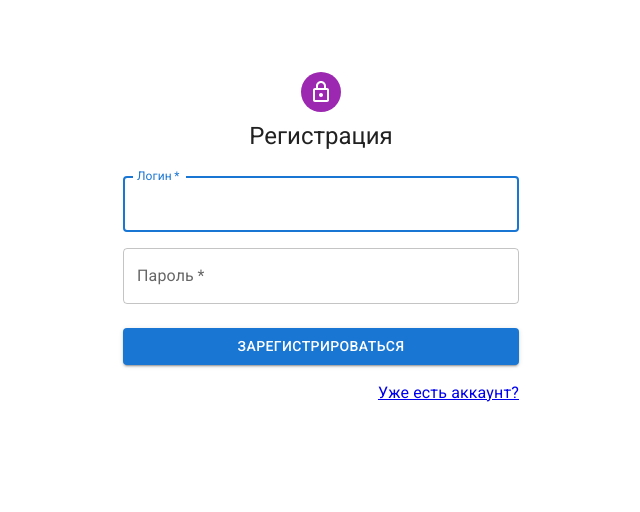
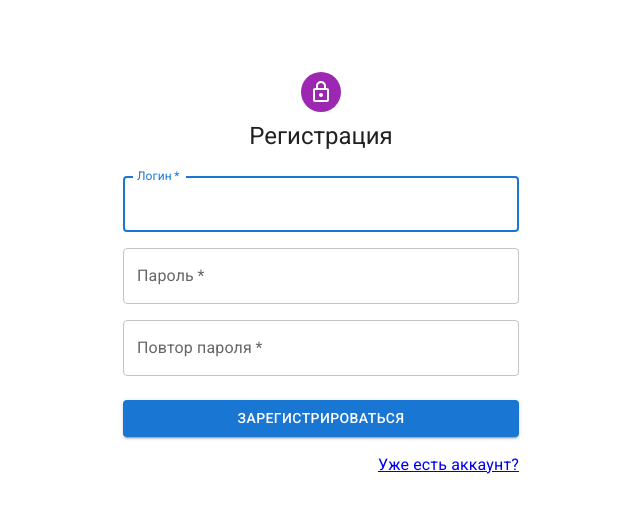
Before and after one commit to Khels/CRM, a React (Vite) app in the folder frontend/: page /sign-up in a window 1280 px wide. Shown: the top 512 px of the page, without its empty margins (319-959 px from the left). Built offline with nearby package versions, Linux system fonts and the light colour scheme.

Commit message:
feat(frontend): added new field password_confirm

```diff
--- a/frontend/src/routes/pages/SignUp.tsx
+++ b/frontend/src/routes/pages/SignUp.tsx
@@ -56,6 +56,17 @@
                 autoComplete="new-password"
               />
             </Grid>
+            <Grid item xs={12}>
+              <TextField
+                required
+                fullWidth
+                name="password_confirm"
+                label="Повтор пароля"
+                type="password_confirm"
+                id="password_confirm"
+                autoComplete="new-password"
+              />
+            </Grid>
             {/* <Grid item xs={12}>
               <FormControlLabel
                 control={<Checkbox value="allowExtraEmails" color="primary" />}
```
